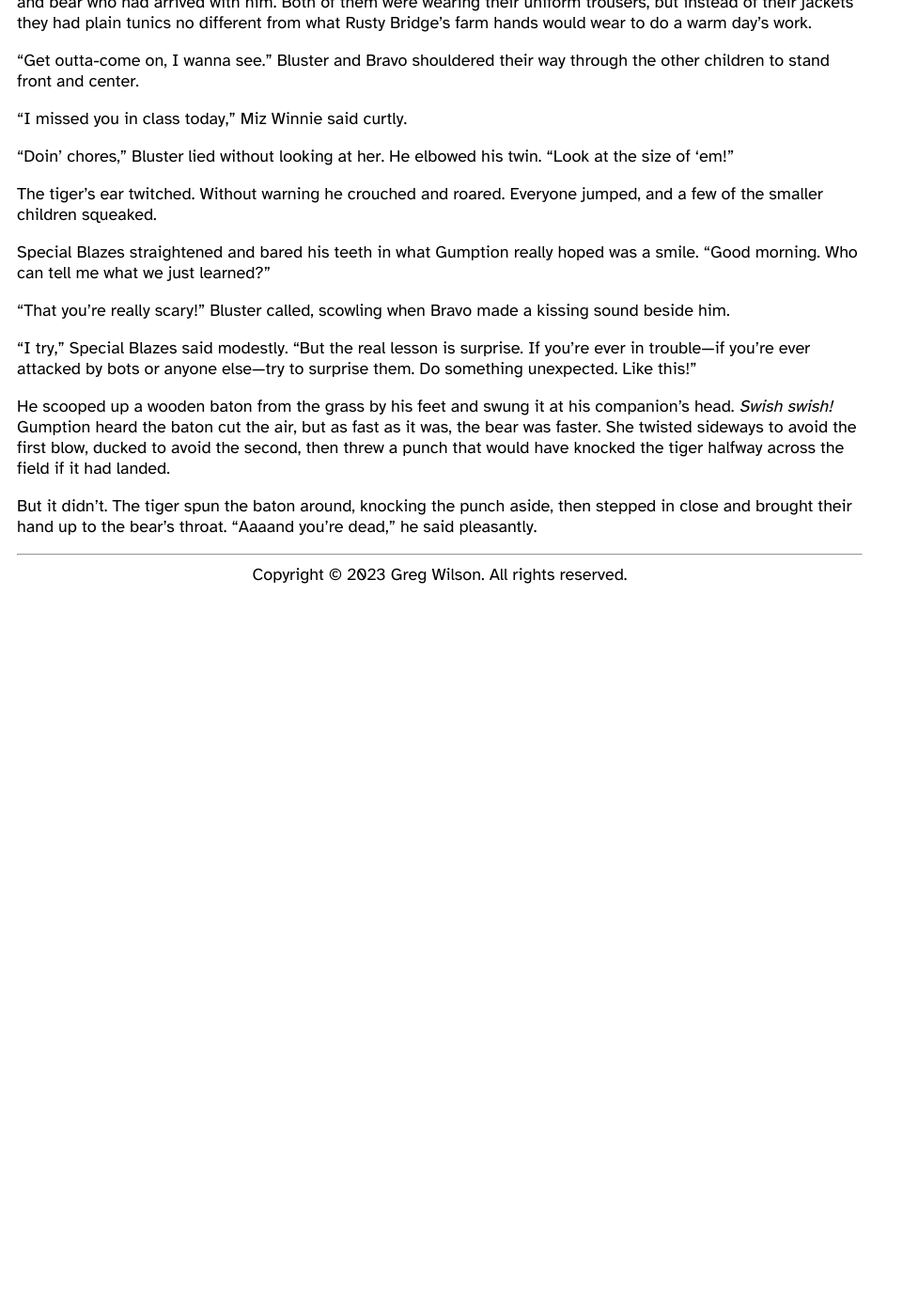
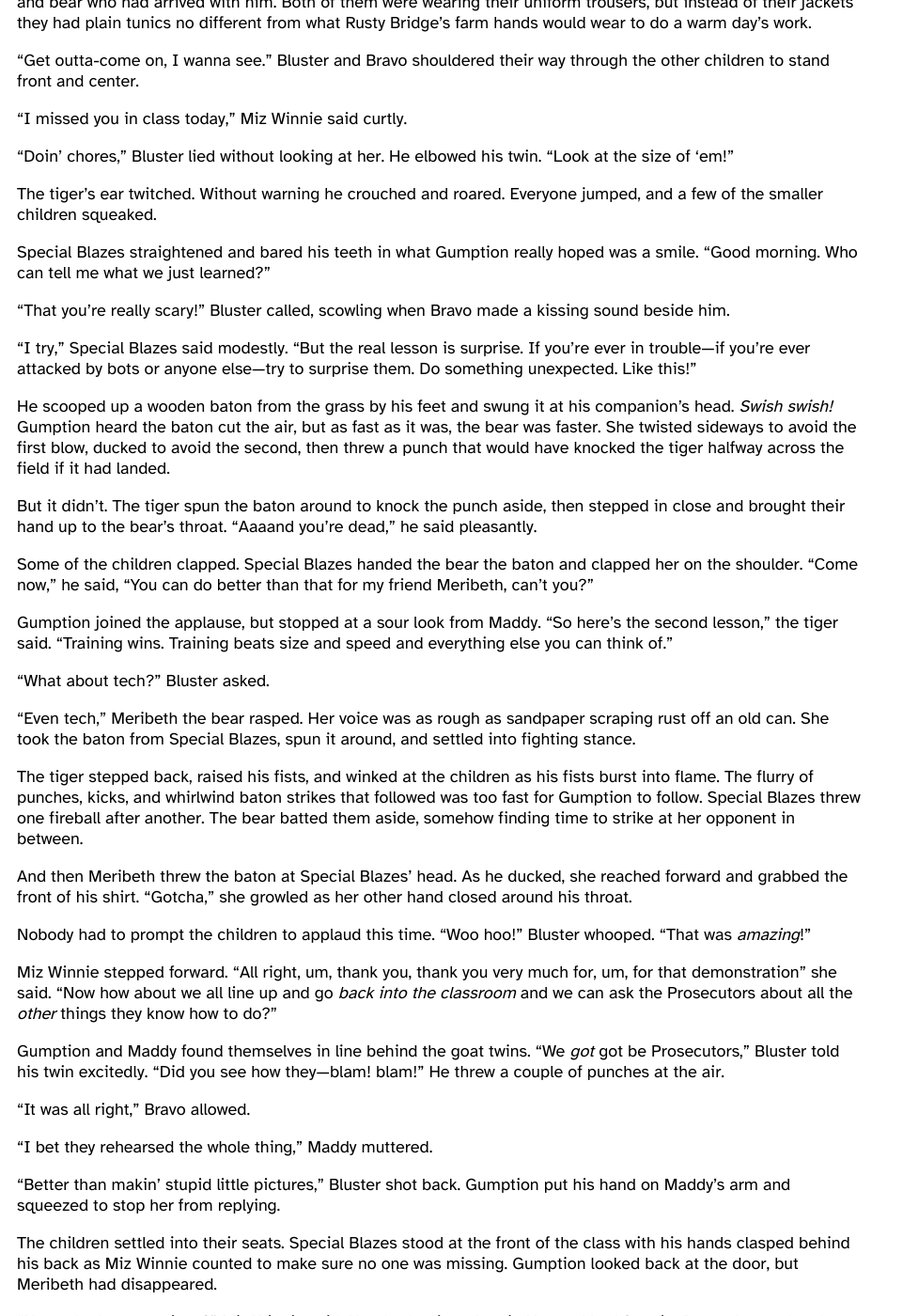
Before and after one commit to gvwilson/fiction, a Jekyll site: the page built from in-heck/index.md, in a window 1280 px wide and 1400 px high, scrolled down 15686 px. Shown: the whole window at 94% size, without its empty margins (0-961 px from the left). Built offline with Jekyll 4.4.1, drawn with Linux system fonts in a browser that asks for light colours; before the commit the page ends 16316 px from its top, so only the background shows below that; some of the changed text lies outside the part shown.

Commit message:
+655 words of In Heck

```diff
--- a/_data/status.csv
+++ b/_data/status.csv
@@ -21,6 +21,7 @@
 in-heck,2023-12-27,7339
 in-heck,2023-12-29,7866
 in-heck,2023-12-30,8377
+in-heck,2023-12-31,9032
 last-wolf,2023-09-01,41953
 leaderboard,2023-12-26,1094
 leaderboard,2023-12-27,1657
--- a/in-heck/index.md
+++ b/in-heck/index.md
@@ -1471,9 +1471,125 @@
 if it had landed.
 
 But it didn't.
-The tiger spun the baton around,
-knocking the punch aside,
+The tiger spun the baton around to knock the punch aside,
 then stepped in close and brought their hand up to the bear's throat.
 "Aaaand you're dead," he said pleasantly.
 
+Some of the children clapped.
+Special Blazes handed the bear the baton and clapped her on the shoulder.
+"Come now,"
+he said,
+"You can do better than that for my friend Meribeth,
+can't you?"
+
+Gumption joined the applause,
+but stopped at a sour look from Maddy.
+"So here's the second lesson,"
+the tiger said.
+"Training wins.
+Training beats size and speed and everything else you can think of."
+
+"What about tech?"
+Bluster asked.
+
+"Even tech,"
+Meribeth the bear rasped.
+Her voice was as rough as sandpaper scraping rust off an old can.
+She took the baton from Special Blazes,
+spun it around,
+and settled into fighting stance.
+
+The tiger stepped back,
+raised his fists,
+and winked at the children as his fists burst into flame.
+The flurry of punches, kicks, and whirlwind baton strikes that followed
+was too fast for Gumption to follow.
+Special Blazes threw one fireball after another.
+The bear batted them aside,
+somehow finding time to strike at her opponent in between.
+
+And then Meribeth threw the baton at Special Blazes' head.
+As he ducked,
+she reached forward and grabbed the front of his shirt.
+"Gotcha," she growled as her other hand closed around his throat.
+
+Nobody had to prompt the children to applaud this time.
+"Woo hoo!" Bluster whooped.
+"That was *amazing*!"
+
+Miz Winnie stepped forward.
+"All right, um, thank you,
+thank you very much for, um, for that demonstration" she said.
+"Now how about we all line up and go *back into the classroom*
+and we can ask the Prosecutors about
+all the *other* things they know how to do?"
+
+Gumption and Maddy found themselves in line behind the goat twins.
+"We *got* got be Prosecutors," Bluster told his twin excitedly.
+"Did you see how they—blam! blam!"
+He threw a couple of punches at the air.
+
+"It was all right,"
+Bravo allowed.
+
+"I bet they rehearsed the whole thing,"
+Maddy muttered.
+
+"Better than makin' stupid little pictures,"
+Bluster shot back.
+Gumption put his hand on Maddy's arm and squeezed to stop her from replying.
+
+The children settled into their seats.
+Special Blazes stood at the front of the class
+with his hands clasped behind his back
+as Miz Winnie counted to make sure no one was missing.
+Gumption looked back at the door,
+but Meribeth had disappeared.
+
+"Now, who has questions?" Miz Winnie said.
+Hands shot into the air.
+How old had Special Blazes been when he became a Prosecutor?
+Eighteen, but he'd joined a troop of Junior Prosecutors when he was twelve.
+Oh, really?
+There wasn't one in Rusty Bridge?
+Well, they'd have to fix that wouldn't they.
+
+Could they see his tech?
+Special Blazes looked at Miz Winnie and tapped his chest.
+When she nodded,
+pulled up his shirt.
+The children ooh'ed and aah'ed at the glassy diamond lozenge strapped to his chest.
+"It lets me make fireballs with my feet too," he said as he pulled down his shirt,
+"But they're a lot harder to aim,
+and pretty hard on my boots."
+
+Had he ever killed anyone?
+"Bluster!"
+Miz Winnie scolded.
+
+"No, no, it's a fair question," Special Blazes said.
+"And unfortunately, the answer is 'yes'.
+I never set out to,
+but sometimes…"
+He shrugged, his face solemn.
+"Sometimes you have to choose between one life and many."
+
+"What about bots?"
+Maddy asked loudly.
+
+The corner of the tiger's mouth quirked.
+"Miz Roo, I presume?
+Pleased to make your acquaintance."
+
+"Pleased to meet you as well,"
+Maddy said in a voice that could have made ice cubes.
+"So if you don't mind me asking,
+how many bots have you killed?"
+
+"Too many," the Prosecutor replied levelly.
+"And I hope I've never *decommissioned* any that I didn't have to.
+But you of all people should know how dangerous rogue bots can be.
+Our job is to keep the living safe.
+Any bot that respects that has nothing to fear from me or any other Prosecutor."
+
 </section>
--- a/in-heck/notes.txt
+++ b/in-heck/notes.txt
@@ -26,6 +26,7 @@
 - Special Blazes: a tiger with two pieces of weapons tech
   - Leads a group of Regulators to Rusty Bridge after the first attack
   - Scornful of Special Leaf's decision to lead a quiet life
+- Meribeth the bear
 - Mouse: a small maintenance bot from Patient's lair
   - Taken over by the Gears
 - The Gears
```
Also changed, not shown: in-heck/outline.txt (+45 -45 lines), status.svg.
